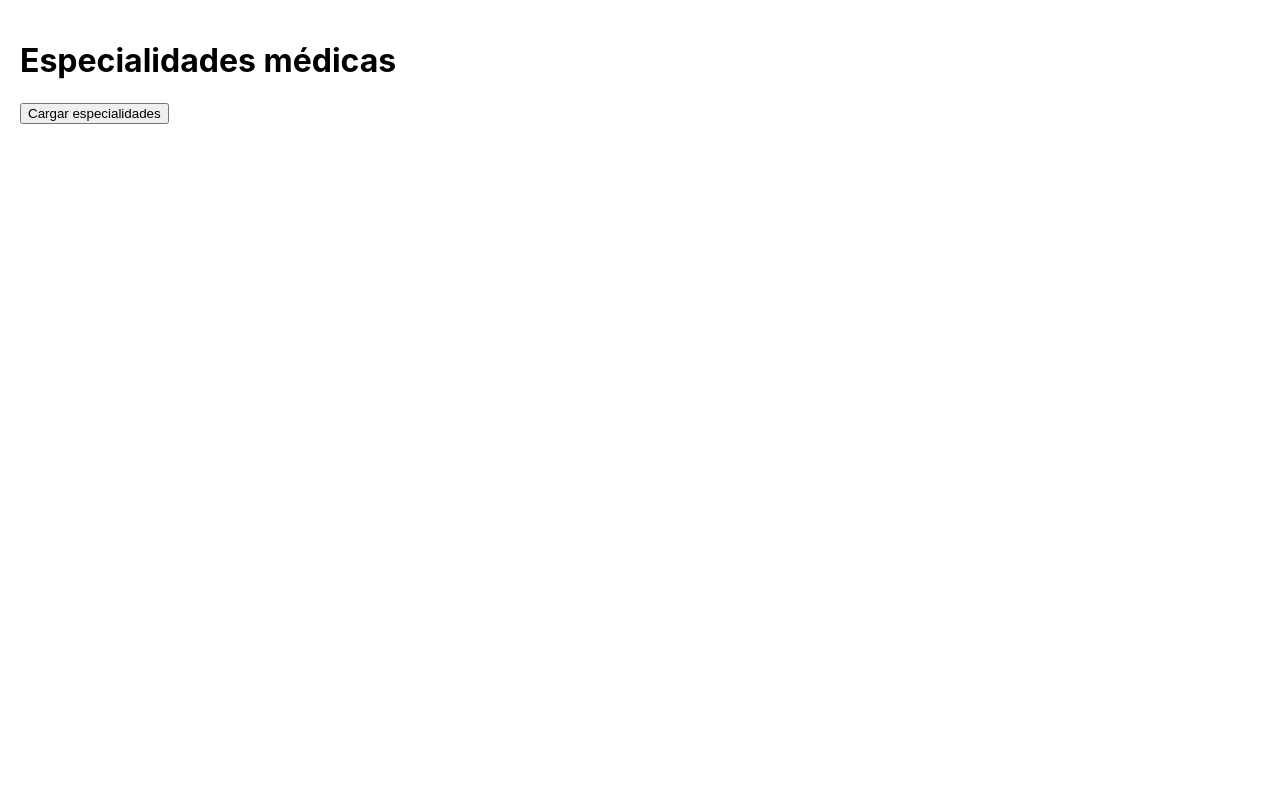
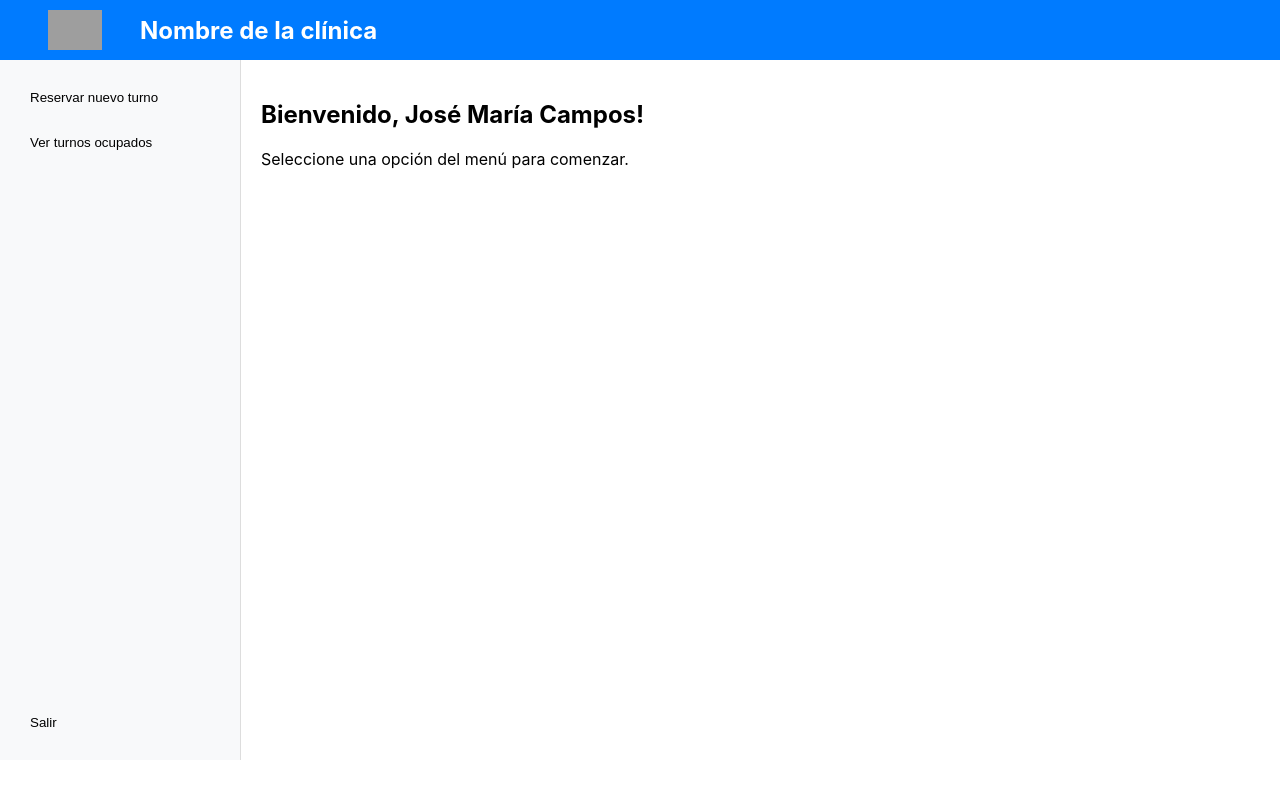
Before and after one commit to abiondani/PP4, a React (Create React App) app in the folder agendar-paciente-fe/agendar-app/: page / in a window 1280 px wide. Built offline with nearby package versions, Linux system fonts and the light colour scheme; grey boxes are pictures that could not be loaded.

Commit message:
Actualizacion visual al frontend de pacientes

```diff
--- a/agendar-paciente-fe/agendar-app/src/App.js
+++ b/agendar-paciente-fe/agendar-app/src/App.js
@@ -9,6 +9,7 @@ function App() {
   const apiOcupadosPaciente = process.env.REACT_APP_API_OCUPADOS_PACIENTE;
   const apiCancelarTurno = process.env.REACT_APP_API_CANCELAR_TURNO;
   const PACIENTE_ID = 1;
+  const PACIENTE_NOMBRE = "José María Campos";
 
   const [especialidades, setEspecialidades] = useState([]);
   const [especialidadSeleccionada, setEspecialidadSeleccionada] = useState("");
@@ -41,6 +42,20 @@ function App() {
     fechaSeleccionadaParaModificacion,
     setFechaSeleccionadaParaModificacion,
   ] = useState(new Date().toISOString().split("T")[0]);
+
+  const [vista, setVista] = useState(null); // null = bienvenida, "reserva" o "ocupados"
+
+  const headerIconUrl = process.env.REACT_APP_ICONO_URL || "";
+  const headerTitle = process.env.REACT_APP_TITULO || "Turnos Médicos";
+  const userName = PACIENTE_NOMBRE;
+
+  /* ------------------------- Funciones para manejar el menú ---------------------------------------- */
+
+  const mostrarReserva = () => setVista("reserva");
+  const mostrarOcupados = () => setVista("ocupados");
+  const salir = () => {
+    setVista(null);
+  };
 
   /* ------------------------------------------------- Funciones ABM ----------------------------------------- */
   const recuperarTurnos = async (especialidad_id, fecha) => {
@@ -153,7 +168,7 @@ function App() {
 
   const obtenerEspecialidades = () => {
     setLoadingEspecialidades(true);
-    cargarTurnosOcupados();
+
     fetch(apiEspecialidades)
       .then((res) => res.json())
       .then((data) => {
@@ -312,10 +327,105 @@ function App() {
   /* --------------------------------------------------Visual----------------------------------------------------------- */
 
   return (
-    <div style={{ padding: "20px" }}>
+    <div style={{ display: "flex", flexDirection: "column", height: "100vh" }}>
+      {/* ----------------------------------------- Header --------------------------------------------*/}
+      <header
+        style={{
+          display: "flex",
+          alignItems: "center",
+          padding: "10px 20px",
+          backgroundColor: "#007bff",
+          color: "white",
+          gap: "10px",
+        }}
+      >
+        {headerIconUrl && (
+          <img
+            src={headerIconUrl}
+            alt="Icono"
+            style={{ height: 40, width: 110, objectFit: "contain" }}
+          />
+        )}
+        <h1 style={{ margin: 0, fontSize: "1.5rem" }}>{headerTitle}</h1>
+      </header>
+
+      {/* -------------------------------------------------------------- Body ------------------------------------------------------ */}
+      <div style={{ display: "flex", flexGrow: 1 }}>
+        {/* ---------------------------------------- Menú lateral --------------------------------------------------------- */}
+        <nav
+          style={{
+            width: 200,
+            borderRight: "1px solid #ddd",
+            padding: "20px",
+            backgroundColor: "#f8f9fa",
+            display: "flex",
+            flexDirection: "column",
+            gap: "10px",
+          }}
+        >
+          <button
+            onClick={() => {
+              mostrarReserva();
+              obtenerEspecialidades();
+            }}
+            style={{
+              padding: "10px",
+              cursor: "pointer",
+              backgroundColor: vista === "reserva" ? "#007bff" : "transparent",
+              color: vista === "reserva" ? "white" : "black",
+              border: "none",
+              borderRadius: 4,
+              textAlign: "left",
+            }}
+          >
+            Reservar nuevo turno
+          </button>
+          <button
+            onClick={() => {
+              cargarTurnosOcupados();
+              mostrarOcupados();
+            }}
+            style={{
+              padding: "10px",
+              cursor: "pointer",
+              backgroundColor: vista === "ocupados" ? "#007bff" : "transparent",
+              color: vista === "ocupados" ? "white" : "black",
+              border: "none",
+              borderRadius: 4,
+              textAlign: "left",
+            }}
+          >
+            Ver turnos ocupados
+          </button>
+          <button
+            onClick={salir}
+            style={{
+              padding: "10px",
+              cursor: "pointer",
+              backgroundColor: "transparent",
+              color: "black",
+              border: "none",
+              borderRadius: 4,
+              textAlign: "left",
+              marginTop: "auto",
+            }}
+          >
+            Salir
+          </button>
+        </nav>
+
+        {/* -------------------------------------- Contenido principal ----------------------------------------- */}
+        <main style={{ flexGrow: 1, padding: 20 }}>
+          {vista === null && (
+            <div>
+              <h2>Bienvenido, {userName}!</h2>
+              <p>Seleccione una opción del menú para comenzar.</p>
+            </div>
+          )}
+
+          {vista === "reserva" && (
+            <div>
               <h1>Especialidades médicas</h1>
-
-      <button onClick={obtenerEspecialidades}>Cargar especialidades</button>
 
               {loadingEspecialidades && <p>Cargando especialidades...</p>}
 
@@ -329,7 +439,10 @@ function App() {
                   >
                     <option value="">Seleccione una</option>
                     {especialidades.map((esp) => (
-              <option key={esp.especialidad_id} value={esp.especialidad_id}>
+                      <option
+                        key={esp.especialidad_id}
+                        value={esp.especialidad_id}
+                      >
                         {esp.descripcion}
                       </option>
                     ))}
@@ -388,7 +501,11 @@ function App() {
                   </table>
                 </div>
               )}
+            </div>
+          )}
 
+          {vista === "ocupados" && (
+            <div>
               {loadingTurnosOcupados && <p>Cargando turnos ocupados...</p>}
 
               {ocupados.length > 0 && (
@@ -454,7 +571,8 @@ function App() {
                   />
                 </div>
               )}
-      {modificandoTurno && turnosNuevosParaModificacion.length === 0 && (
+              {modificandoTurno &&
+                turnosNuevosParaModificacion.length === 0 && (
                   <p>No hay turnos disponibles en esa fecha</p>
                 )}
               {modificandoTurno && turnosNuevosParaModificacion.length > 0 && (
@@ -492,7 +610,12 @@ function App() {
                   </table>
                 </div>
               )}
-
+            </div>
+          )}
+        </main>
+      </div>
+      {/* -------------------------------------------- Modales ------------------------------------------------ */}
+      <div style={{ padding: "20px" }}>
         {mostrandoModal && turnoAConfirmar && (
           <div
             style={{
@@ -574,7 +697,10 @@ function App() {
                 <strong>Médico ID:</strong> {turnoACancelar.medico_id}
               </p>
               <div style={{ marginTop: "20px" }}>
-              <button onClick={cancelarReserva} style={{ marginRight: "10px" }}>
+                <button
+                  onClick={cancelarReserva}
+                  style={{ marginRight: "10px" }}
+                >
                   Sí
                 </button>
                 <button onClick={cerrarModalCancelacion}>No</button>
@@ -633,6 +759,7 @@ function App() {
             </div>
           )}
       </div>
+    </div>
   );
 }
 
```
Also changed, not shown: 2 other files (tests, documents, lock files or other folders). Lines whose indentation alone changed are shown as unchanged.
